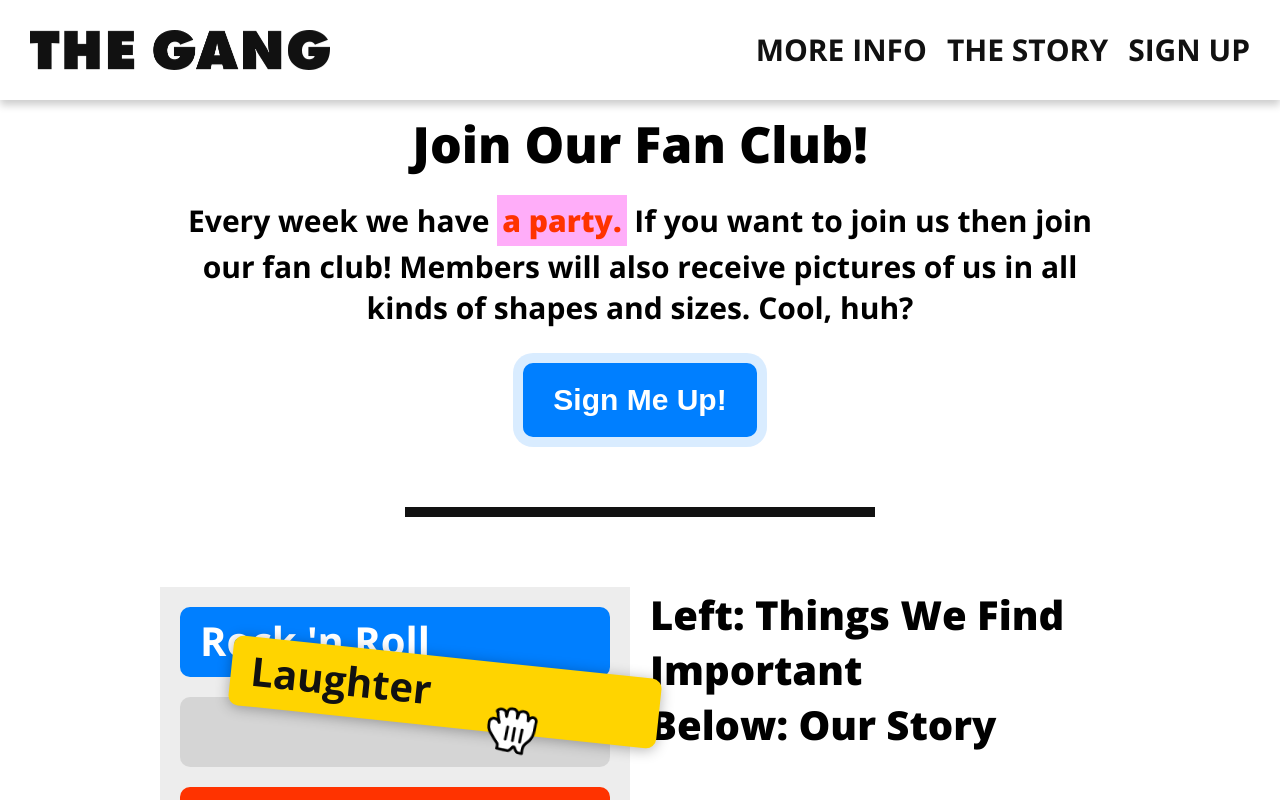
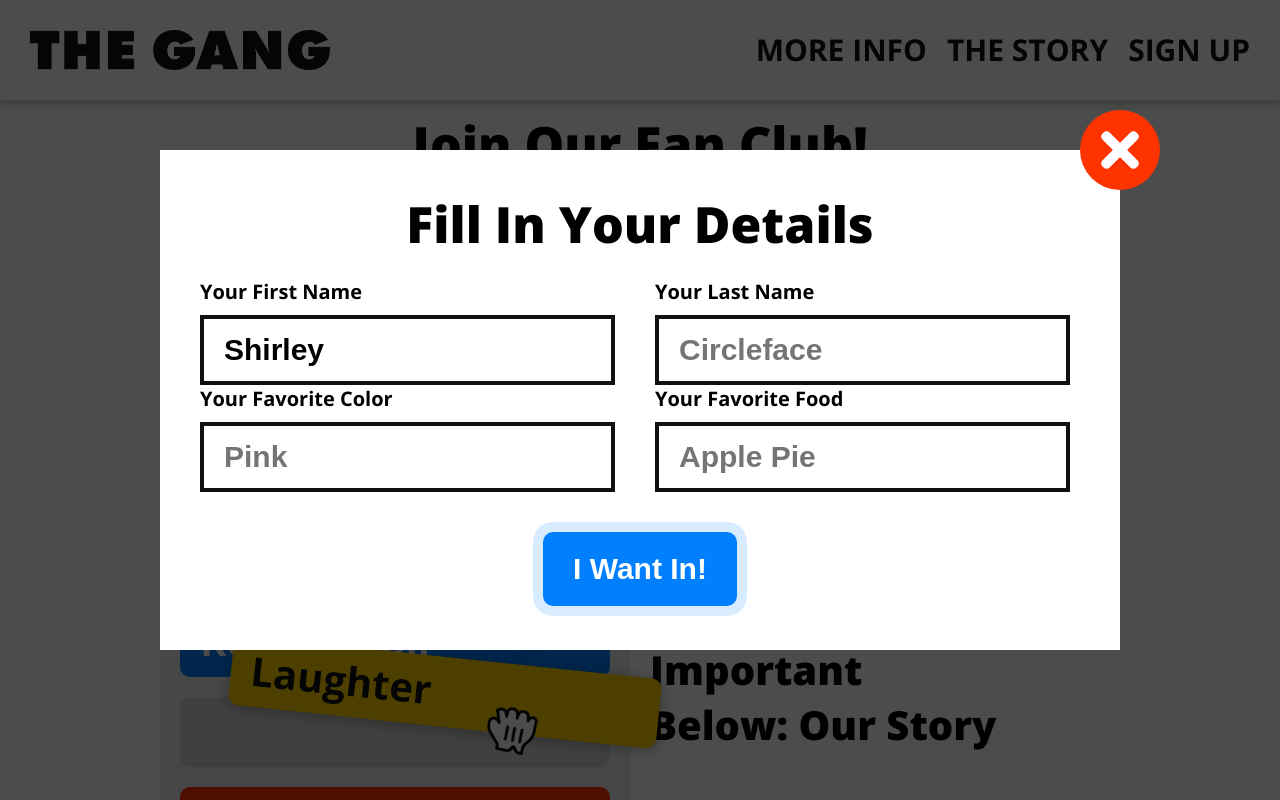
Before and after one commit to dawsonjanelle/SkillShare-Class, a plain HTML site: page home.html in a window 1280 px wide. Both pictures are taken after a click on the button "Sign Me Up!". Shown: the part 840-1640 px from the top of the page. Drawn offline with nearby package versions, Linux system fonts and the light colour scheme.

Commit message:
Added popup
Added js and css for popup, edited html

```diff
--- a/home.html
+++ b/home.html
@@ -29,7 +29,7 @@
     <nav>
         <a href="#" class="logo">The Gang</a>
         <ul>
-            <li><a href="">Sign Up</a></li>
+            <li><a href="javascript:()" onclick="showPopup();">Sign Up</a></li>
             <li><a href="#story">The Story</a></li>
             <li><a href="#more-info">More Info</a></li>
         </ul>
@@ -43,7 +43,7 @@
                 fan club! Members will also receive pictures of us in all kinds of
                 shapes and sizes. Cool, huh?
             </p>
-            <button class="cta">Sign Me Up!</button>
+            <button class="cta" onclick="showPopup();">Sign Me Up!</button>
         </div>
     </div>
     <div class="sep">
@@ -93,11 +93,12 @@
         Made by Rich from <a href="https://taptapkaboom.com"> Tap Tap Kaboom </a>
     </footer>
 
-    <div class="popup">
+    <div class="popup" id="popup">
         <div class="blanket"></div>
         <div class="content">
             <h2>Fill In Your Details</h2>
             <form action="">
+                <div class="row">
                     <div class="item">
                         <label for="">Your First Name</label>
                         <input type="text" placeholder="Awesomeface" value="Shirley">
@@ -106,6 +107,8 @@
                         <label for="">Your Last Name</label>
                         <input type="text" placeholder="Circleface">
                     </div>
+                </div>
+                <div class="row">
                     <div class="item">
                         <label for="">Your Favorite Color</label>
                         <input type="text" placeholder="Pink">
@@ -114,11 +117,17 @@
                         <label for="">Your Favorite Food</label>
                         <input type="text" placeholder="Apple Pie">
                     </div>
+                </div>
+
                 <button class="cta">I Want In!</button>
             </form>
-            <button class="close">Close</button>
+            <button class="close" onclick="hidePopup();">Close</button>
         </div>
     </div>
 
 </body>
 </html>
+
+<script src="script.js" type="text/javascript">
+
+</script>
--- /dev/null
+++ b/script.js
@@ -0,0 +1,9 @@
+function showPopup () {
+    var popup = document.getElementById('popup')
+    popup.classList.add('show')
+}
+
+function hidePopup () {
+    var popup = document.getElementById('popup')
+    popup.classList.remove('show')
+}
--- a/style.css
+++ b/style.css
@@ -263,5 +263,101 @@ footer a {
 }
 
 .popup {
-    display: none;
+   display: none;
+   position: fixed;
+   top: 0;
+   bottom: 0;
+   right: 0;
+   left: 0;
+   z-index: 2;
 }
+
+.popup.show{
+    display: block;
+ }
+
+.popup .blanket {
+    background-color: rgba(0, 0, 0, .7);
+    position: absolute;
+    top: 0;
+    bottom: 0;
+    right: 0;
+    left: 0;
+}
+
+.popup .content {
+    box-sizing: border-box;
+    padding: 30px 40px;
+    width: 960px;
+    height: 500px;
+    background-color: white;
+    text-align: center;
+    position: absolute;
+    left: 50%;
+    top: 50%;
+    margin-top: -250px;
+    margin-left: -480px;
+}
+
+.popup h2 {
+    margin: 10px 0 20px;
+}
+
+.popup .cta {
+    margin-top: 40px;
+}
+
+.popup .close {
+    width: 80px;
+    height: 80px;
+    background: #FF3300 url(characters/close.png) no-repeat center center;
+    background-size: 100%;
+    position: absolute;
+    top: -40px;
+    right: -40px;
+    border-radius: 50%;
+    border: none;
+    outline: none;
+    overflow: hidden;
+    text-indent: -999px;
+    cursor: pointer;
+}
+
+.popup .row {
+
+}
+
+.popup .row:after {
+    content: '';
+    display: table;
+    clear: both;
+}
+
+.popup .item {
+    float: left;
+    width: 415px;
+    margin-left: 40px;
+    text-align: left;
+}
+
+.popup .item:first-child {
+    margin-left: 0;
+}
+
+.popup .item label {
+    display: block;
+    font-size: 20px;
+    font-weight: bold;
+    margin-bottom: 10px;
+}
+
+.popup .item input[type='text'] {
+    display: block;
+    font-size: 30px;
+    font-weight: bold;
+    border: 4px solid #111111;
+    height: 70px;
+    box-sizing: border-box;
+    width: 100%;
+    padding: 15px 20px;
+}
```
Also changed, not shown: characters/close.png (added). Lines whose indentation alone changed are shown as unchanged.
